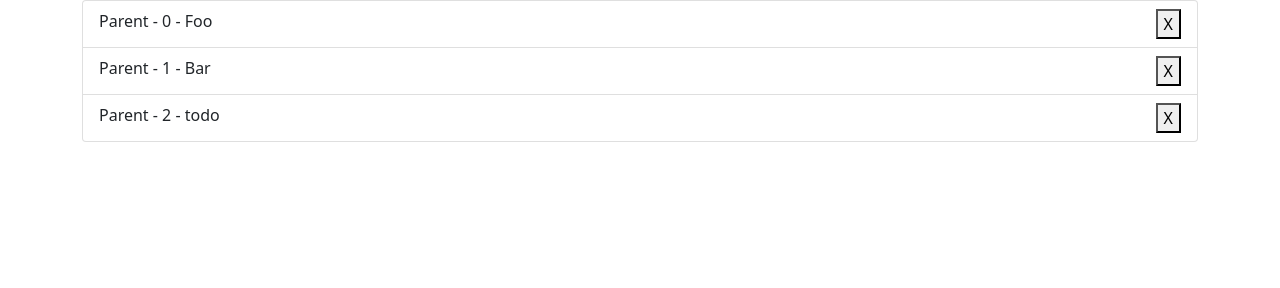
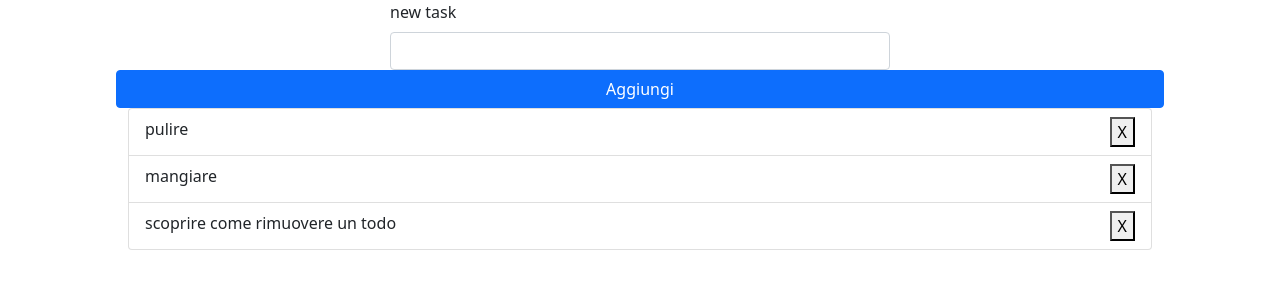
Before and after one commit to cesarecicolin/vue-todolist, a plain HTML site: page index.html in a window 1280 px wide. Drawn offline with nearby package versions, Linux system fonts and the light colour scheme.

Commit message:
milestone 3

```diff
--- a/css/style.css
+++ b/css/style.css
@@ -0,0 +1,5 @@
+.md-container{
+    width: 80%;
+    margin: 0 auto;
+
+}
--- a/index.html
+++ b/index.html
@@ -1,28 +1,42 @@
 <!DOCTYPE html>
 <html lang="en">
+
 <head>
     <meta charset="UTF-8">
     <meta name="viewport" content="width=device-width, initial-scale=1.0">
     <title>Document</title>
     <!-- bootsrap -->
-    <link href="https://cdn.jsdelivr.net/npm/bootstrap@5.0.2/dist/css/bootstrap.min.css" rel="stylesheet" integrity="sha384-EVSTQN3/azprG1Anm3QDgpJLIm9Nao0Yz1ztcQTwFspd3yD65VohhpuuCOmLASjC" crossorigin="anonymous">
+    <link href="https://cdn.jsdelivr.net/npm/bootstrap@5.0.2/dist/css/bootstrap.min.css" rel="stylesheet"
+        integrity="sha384-EVSTQN3/azprG1Anm3QDgpJLIm9Nao0Yz1ztcQTwFspd3yD65VohhpuuCOmLASjC" crossorigin="anonymous">
     <!-- vue -->
     <script src="https://unpkg.com/vue@3/dist/vue.global.js"></script>
     <!-- custom -->
     <link rel="stylesheet" href="css/style.css">
 </head>
+
 <body>
     <div id="app">
 
-        <div class="container">
+        <div class="md-container">
+            <div class="row justify-content-center">
+                <div class="col-6">
+                    <label for="task" class="form-label">new task</label>
+                    <input type="text" class="form-control" id="task" v-model="newTodo.message" />
+                </div>
+                <button class="btn btn-primary" @click="addTask">Aggiungi</button>
+
+            </div>
             <ul class="list-group">
-            <li class="list-group-item d-flex justify-content-between" v-for="(item, index) in items">
-                {{ parentMessage }} - {{ index }} - {{ item.message }} <button>X</button>
-              </li>
-            </ul>
+            <li class="list-group-item d-flex justify-content-between" v-for="(item, index) in items" :key="index">
+                {{ item.message }} <button @click="remove(index)">X</button>
+            </li>
+        </ul>
+        </div>
 
-        </div>
+
+    </div>
     </div>
     <script src="js/script.js"></script>
 </body>
+
 </html>
--- a/js/script.js
+++ b/js/script.js
@@ -2,14 +2,28 @@
 const { createApp } = Vue
 const app = createApp({
     data(){
+
         return {
             parentMessage: 'Parent',
-            items: [{ message: 'Foo' }, { message: 'Bar' }, {message:'todo'}],
-            ciao: "cece"
+            items: [{ message: 'pulire' }, { message: 'mangiare' }, {message:'scoprire come rimuovere un todo'}],
+            newTodo:{
+                message:""
+            }
         }
     },
     methods:{
+        remove: function(index)
+        {
+            const curIndex = index
+            this.items.splice(curIndex)
 
+        },
+        addTask: function() {
+
+            this.items.push({...this.newTodo})
+            console.log(this.items)
+
+        },
     }
 })
 app.mount("#app")
```
